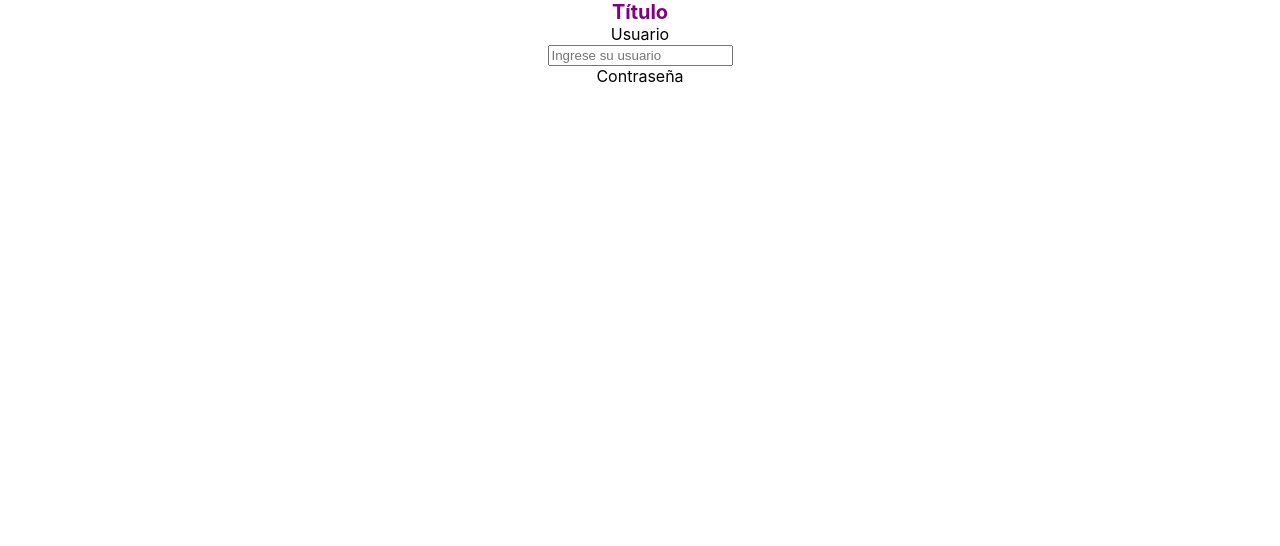
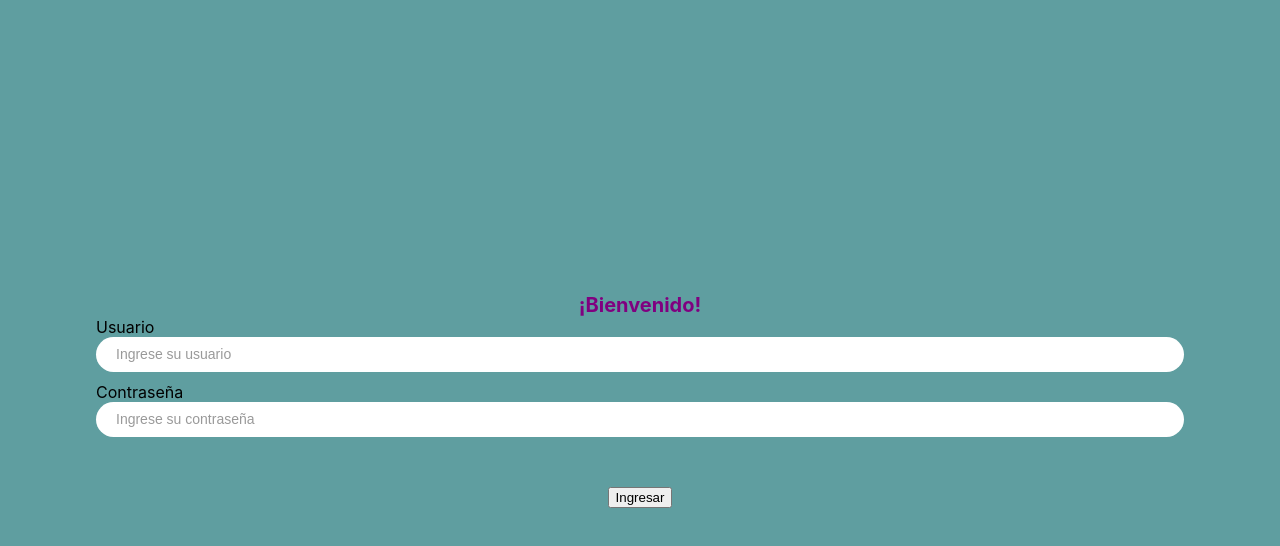
Before and after one commit to Carlos12001/cloud-drive, a React (Create React App) app in the folder client/interfaz/: page / in a window 1280 px wide. Shown: the top 546 px of the page. Built offline with nearby package versions, Linux system fonts and the light colour scheme.

Commit message:
Funcionamiento de ambos imputs y validación de contraseña

```diff
--- a/client/interfaz/src/pages/login/components/Input/Input.css
+++ b/client/interfaz/src/pages/login/components/Input/Input.css
@@ -0,0 +1,42 @@
+.input-container{
+    width: 100%;
+}
+
+.regular-style{
+    width: 100%;
+    height: 35px;
+    border-radius: 25px;
+    border: none;
+    padding: 0 10px 0 20px;
+    box-sizing: border-box;
+    margin-bottom: 10px;
+    color: cadetblue;
+    font-size: 14px;
+    outline: none;
+}
+
+.regular-style::placeholder{
+    font-size: 14px;
+    color: gray;
+    opacity: 0.8;
+}
+
+.input-error{
+    border: 1px solid red;
+    color: red;
+    background: rgb(224, 204, 204);
+    width: 100%;
+    height: 35px;
+    border-radius: 25px;
+    padding: 0 10px 0 20px;
+    box-sizing: border-box;
+    margin-bottom: 10px;
+    font-size: 14px;
+    outline: none;
+
+}
+
+.input-error::placeholder{
+    color: red;
+    font-size: 14px;
+}
--- a/client/interfaz/src/pages/login/components/Input/Input.jsx
+++ b/client/interfaz/src/pages/login/components/Input/Input.jsx
@@ -3,16 +3,14 @@ import './Input.css';
 
 const Input = ({attribute,handleChange,param}) => {
     return(
-        <div>
+        <div className='input-container'>
             <input
             id={attribute.id}
             name={attribute.name}
             placeholder={attribute.placeholder}
             type={attribute.type}
-            onChange={ (e) => handleChange(e.target.name,e.target.value) }
-            className='regular-style'
-
-
+            onChange={(e) => handleChange(e.target.name, e.target.value)}
+            className={param ? 'input-error':'regular-style' }
             />
         </div>
     )
--- a/client/interfaz/src/pages/login/login.css
+++ b/client/interfaz/src/pages/login/login.css
@@ -3,4 +3,54 @@
     flex-direction: column;
     justify-content: center;
     align-items: center;
+    position: relative;
+    width: 100%;
+    height: 100vh;
+    background: cadetblue;
 }
+
+.login-content{
+    width: 85%;
+    height: 100%;
+    display: flex;
+    flex-direction: column;
+    justify-content: center;
+    margin: auto;
+    position: absolute;
+}
+
+.submit-button-container{
+    display: flex;
+    justify-content: center;
+    align-items: center;
+    margin-top: 20px
+}
+
+.submit-button{
+    width: 90%;
+    height: 40px;
+    border-radius: 25px;
+    border: none;
+    outline: none;
+    background: rgb(7,69,71);
+    color: white;
+    font-size: 14px;
+    font-weight: bold;
+
+}
+
+.submit-button:hover{
+    opacity: 0.6
+}
+
+.label-error{
+    font-size: 12px;
+    color: red;
+    background: rgb(224,204,204);
+    width: fit-content;
+    height: fit-content;
+    padding: 0 5px ;
+    box-sizing: border-box;
+    border-radius: 5px;
+    margin-left: 10px
+}
--- a/client/interfaz/src/pages/login/login.js
+++ b/client/interfaz/src/pages/login/login.js
@@ -1,22 +1,47 @@
-import React from "react";
+import React, {useState} from "react";
 import './login.css';
 import Title from "./components/Title/Title";
 import Label from "./components/Label/Label";
 import Input from "./components/Input/Input";
 
+
+
 const Login = () => {
+
+    const[user, setUser] = useState('');
+    const[password, setPassword] = useState('');
+    const[passwordError, setPasswordError] = useState(false);
 
         function handleChange (name,value,)
         {
             if (name==='usuario'){
-                //variable para almacenar
+                setUser(value)
+            }else{
+                if (value.lenght < 6){
+                    setPasswordError(true);
+                }else{
+                    setPasswordError(false);
+                    setPassword(value);
+                }
+
             }
-        }
+        };
+        console.log('usuario: ', user)
+        console.log('contraseña: ', password)
+
+        function handleSubmit(){
+            let account = {user, password}
+            if(account){
+                console.log('account: ', account)
+            }
+        };
+
 
 
     return(
         <div className='login-container'>
-            <Title text = 'Título'/>
+            <div className='login-content'>
+            <Title text = '¡Bienvenido!'/>
             <Label text = 'Usuario'/>
             <Input
             attribute={{
@@ -29,8 +54,30 @@ const Login = () => {
             handleChange={handleChange}
             />
             <Label text = 'Contraseña'/>
-            {/* <Input/> */}
+            <Input
+            attribute={{
+                id: 'contraseña',
+                name: 'contraseña',
+                type: 'password',
+                placeholder: 'Ingrese su contraseña'
+            }}
+            handleChange={handleChange}
+            param = {passwordError}
+            />
+
+            {passwordError &&
+            <label className= 'label-error'>
+                Contraseña inválida o incompleta
+            </label>
+            }
+            <div className='submit-button-container'>
+                <button onClick={handleSubmit} className='submit-button-container'>
+                    Ingresar
+                </button>
+
+            </div>
         </div>
+    </div>
     )
 };
 
```
